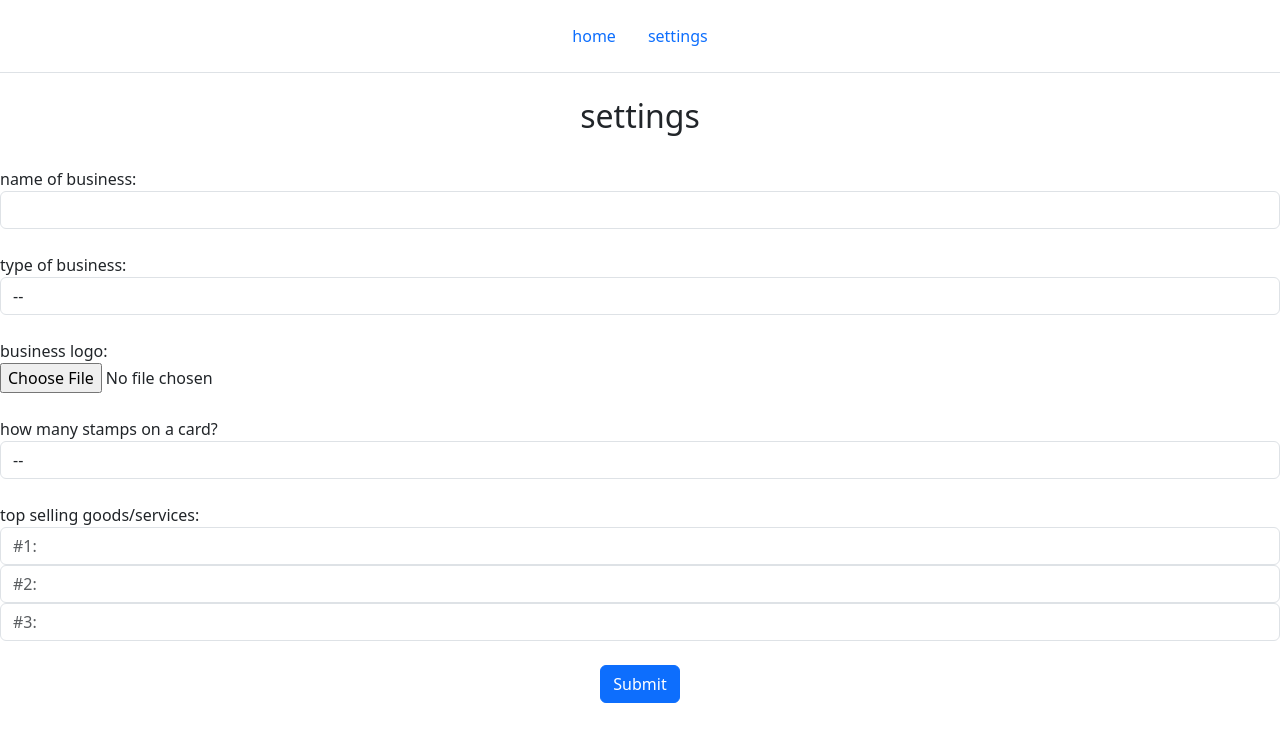
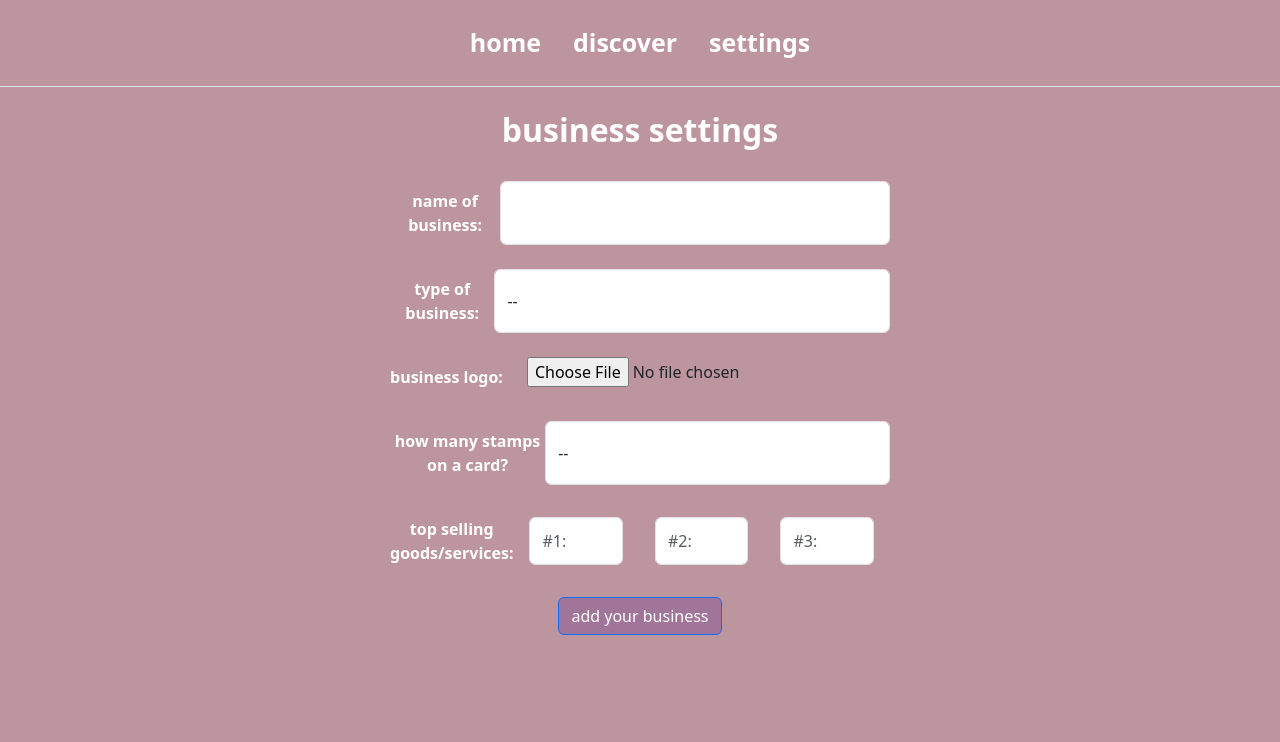
Before and after one commit to dasadishree/hackmhs, a plain HTML site: page settings.html in a window 1280 px wide. Drawn offline with nearby package versions, Linux system fonts and the light colour scheme.

Commit message:
settings ladning

```diff
--- a/settings.css
+++ b/settings.css
@@ -0,0 +1,28 @@
+.body{
+    background-color: rgb(189, 149, 159);
+}
+
+label{
+    color: white;
+    font-weight: bold;
+}
+
+#submit{
+    background-color: rgb(161,117,153);
+}
+
+li{
+    font-weight: bold;
+    font-size: 25px
+}
+
+#h2{
+    color: white;
+    font-weight: bold;
+}
+
+.form-group{
+    width: 500px;
+    display: flex;
+
+}
--- a/settings.html
+++ b/settings.html
@@ -6,48 +6,50 @@
         integrity="sha384-4Q6Gf2aSP4eDXB8Miphtr37CMZZQ5oXLH2yaXMJ2w8e2ZtHTl7GptT4jmndRuHDT" crossorigin="anonymous">
 </head>
 
-<body>
+<body class="body">
     <header
       class="d-flex flex-wrap justify-content-center py-3 mb-4 border-bottom"
     >
       <ul class="nav nav-pills">
-        <li class="nav-item"><a href="#" class="nav-link">home</a></li>
-        <li class="nav-item"><a href="#" class="nav-link">settings</a></li>
+        <li class="nav-item"><a href="#" class="nav-link" style = "color:white">home</a></li>
+        <li class="nav-item"><a href="#" class="nav-link" style = "color:white">discover</a></li>
+        <li class="nav-item"><a href="#" class="nav-link" style = "color:white">settings</a></li>
       </ul>
     </header>
-    <h2 align="center">settings</h2>
+    <h2 align="center" id="h2">business settings</h2>
     <br>
     <form id="settingsForm">
-        <div class="form-group">
-            <label for="exampleFormControlInput1">name of business:</label>
-            <input type="text" class="form-control" id="businessName">
-        </div>
+
+        <center><div class="form-group">
+            <label for="exampleFormControlInput1" class = "py-2">name of business:</label>
+            <input type="text" class="form-control input" id="businessName">
+        </div></center>
         <br>
 
-        <div class="form-group">
-            <label for="exampleFormControlSelect1">type of business:</label>
-            <select class="form-control" id="businessType">
+        <center><div class="form-group">
+            <label for="exampleFormControlSelect1" class="py-2">type of business:</label>
+            <select class="form-control input" id="businessType">
                 <option>--</option>
                 <option>food & beverage</option>
                 <option>arts & entertainment</option>
                 <option>groceries & markets</option>
                 <option>health & beauty</option>
                 <option>fashion & apparel</option>
-                <option>miscellaneous</option>
+                <option>other</option>
             </select>
+        </div></center>
+
+        <br>
+        <center><div class="form-group">
+            <label for="exampleFormControlFile1" class="py-2">business logo:</label>
+            <br>
+            <input type="file" class="form-control-file px-4" id="logoImage" name="logoImage">
         </div>
 
         <br>
-        <div class="form-group">
-            <label for="exampleFormControlFile1">business logo:</label>
-            <br>
-            <input type="file" class="form-control-file" id="exampleFormControlFile1">
-        </div>
-
-        <br>
-        <div class="form-group">
-            <label for="exampleFormControlSelect1">how many stamps on a card?</label>
-            <select class="form-control" id="stamps">
+        <center><div class="form-group">
+            <label for="exampleFormControlSelect1" class="py-2">how many stamps on a card?</label>
+            <select class="form-control input" id="stamps">
                 <option>--</option>
                 <option>1</option>
                 <option>2</option>
@@ -70,18 +72,18 @@
                 <option>19</option>
                 <option>20</option>
             </select>
-        </div>
+        </div></center>
 
         <br>
-        <div class="form-group">
-            <label for="exampleFormControlInput1">top selling goods/services:</label>
-            <input type="text" class="form-control" id="topselling1" placeholder="#1:">
-            <input type="text" class="form-control" id="topselling2" placeholder="#2:">
-            <input type="text" class="form-control" id="topselling3" placeholder="#3:">
-        </div>
+        <center><div class="form-group">
+            <label for="exampleFormControlInput1" class="py-2">top selling goods/services:</label>
+            <input type="text" class="form-control my-2 input mx-3" id="topselling1" placeholder="#1:">
+            <input type="text" class="form-control my-2 input mx-3" id="topselling2" placeholder="#2:">
+            <input type="text" class="form-control my-2 input mx-3" id="topselling3" placeholder="#3:">
+        </div></center>
 
         <br>
-        <center><button type="submit" class="btn btn-primary">Submit</button></center>
+        <center><button type="submit" class="btn btn-primary" id="submit">add your business</button></center>
     </form>
 
     <script src="settings.js"></script>
--- a/settings.js
+++ b/settings.js
@@ -1,23 +1,38 @@
-document.getElementById('settingsForm').addEventListener('submit', function (e) {
-    e.preventDefault();
+document.addEventListener('DOMContentLoaded', function () {
+    document.getElementById('settingsForm').addEventListener('submit', async function (e) {
+        e.preventDefault();
 
-    const name = document.getElementById('businessName').value;
-    const businessType = document.getElementById('businessType').value;
-    const stampsPerCard = document.getElementById('stamps').value;
-    // const topGoods = [document.getElementById('topselling1'), document.getElementById('topselling2'), document.getElementById('topselling3')];
-    // alert(topGoods);
+        const formData = new FormData();
 
-    let loginSuccessful = false;
+        formData.append('businessName', document.getElementById('businessName').value);
+        formData.append('businessType', document.getElementById('businessType').value);
+        formData.append('stamps', document.getElementById('stamps').value);
+        formData.append('topselling1', document.getElementById('topselling1').value);
+        formData.append('topselling2', document.getElementById('topselling2').value);
+        formData.append('topselling3', document.getElementById('topselling3').value);
 
-    for (let i = 0; i < emails.length; i++) {
-        if (email === emails[i] && password === passwords[i]) {
-            window.location.href = "landing.html";
-            loginSuccessful=true;
-            break;
+        const logoFile = document.getElementById('logoImage').files[0];
+        if (logoFile) {
+            formData.append('logoImage', logoFile);
         }
-    }
 
-    if(!loginSuccessful){
-        alert("Invalid email or password.");
-    }
+        try {
+            const response = await fetch('http://localhost:3000/upload', {
+                method: 'POST',
+                body: formData,
+            });
+
+            if (response.ok) {
+                const data = await response.json();
+                alert('Upload successful! File saved as: ' + data.imageUrl);
+                // Optionally reset form here:
+                // document.getElementById('settingsForm').reset();
+            } else {
+                alert('Upload failed');
+            }
+        } catch (error) {
+            console.error('Error uploading:', error);
+            alert('Error uploading file');
+        }
+    });
 });
```
Also changed, not shown: image-upload-backend/index.js (added, +28 -0 lines), image-upload-backend/package.json (added, +17 -0 lines), login.html (+2 -1 lines), 1 other file.
